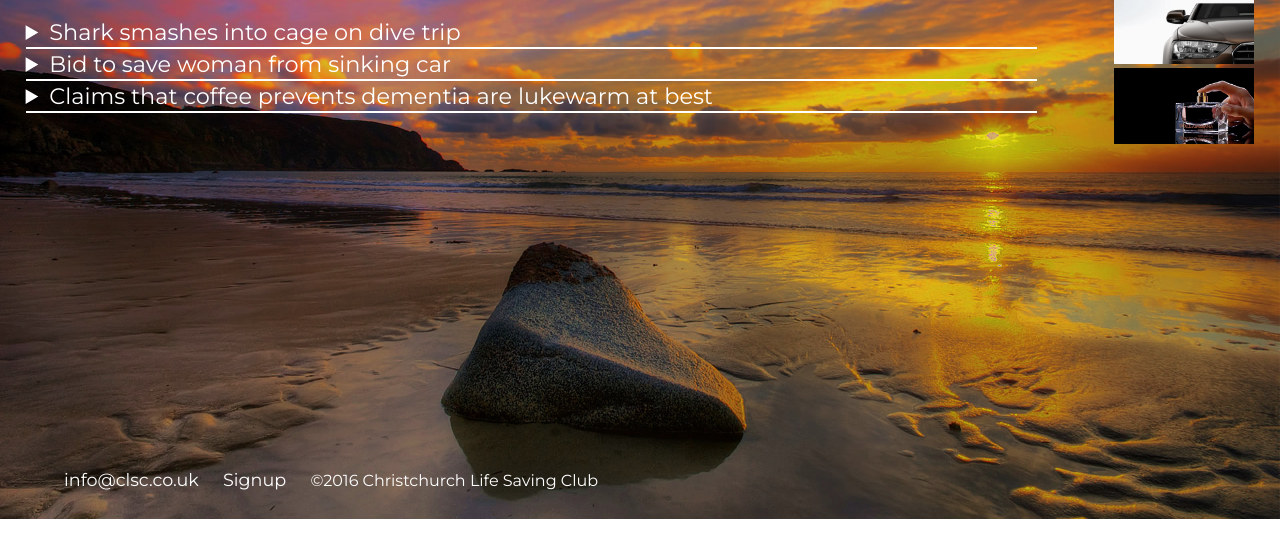
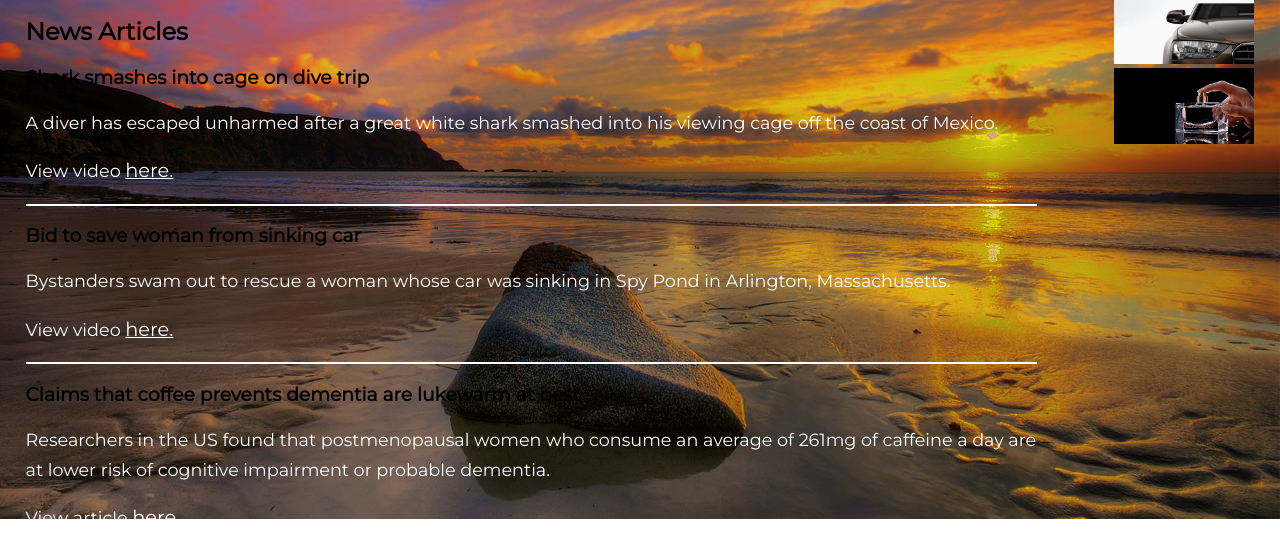
Before and after one commit to EduQubed/ChristchurchLSC, a plain HTML site: page news.html in a window 1280 px wide. Shown: the part 281-838 px from the top of the page. Before the commit the page ends 800 px from the top, so only its background shows below. Drawn offline with Linux system fonts and the light colour scheme.

Commit message:
Update news.html

```diff
--- a/news.html
+++ b/news.html
@@ -27,26 +27,21 @@
 			<h1>News - Christchurch Life Saving Club</h1>
 
 			<section>
+				<h2>News Articles</h2>
 				<article>
-					<details>
-						<summary>Shark smashes into cage on dive trip</summary>
+					<h3>Shark smashes into cage on dive trip</h3>
 					<p>A diver has escaped unharmed after a great white shark smashed into his viewing cage off the coast of Mexico.</p>
 					<p>View video <a href="http://www.bbc.co.uk/news/video_and_audio/headlines/37656150"  target="_BLANK" title="Shark in diving cage">here.</a></p>
-					</details>
 				</article>
 				<article>
-					<details>
-						<summary>Bid to save woman from sinking car</summary>
+					<h3>Bid to save woman from sinking car</h3>
 					<p>Bystanders swam out to rescue a woman whose car was sinking in Spy Pond in Arlington, Massachusetts.</p>
 					<p>View video <a href="http://www.bbc.co.uk/news/video_and_audio/headlines/37666622"  target="_BLANK" title="Sinking car rescue">here.</a></p>
-					</details>
 				</article>
 				<article>
-					<details>
-						<summary>Claims that coffee prevents dementia are lukewarm at best</summary>
+					<h3>Claims that coffee prevents dementia are lukewarm at best</h3>
 					<p>Researchers in the US found that postmenopausal women who consume an average of 261mg of caffeine a day are at lower risk of cognitive impairment or probable dementia.</p>
 					<p>View article <a href="http://www.nhs.uk/news/2016/10October/Pages/Claims-that-coffee-prevents-dementia-are-lukewarm-at-best.aspx"  target="_BLANK" title="Coffee reduces dementia?">here.</a></p>
-					</details>
 				</article>
 			</section>
 		</main>
```
Lines whose indentation alone changed are shown as unchanged.
